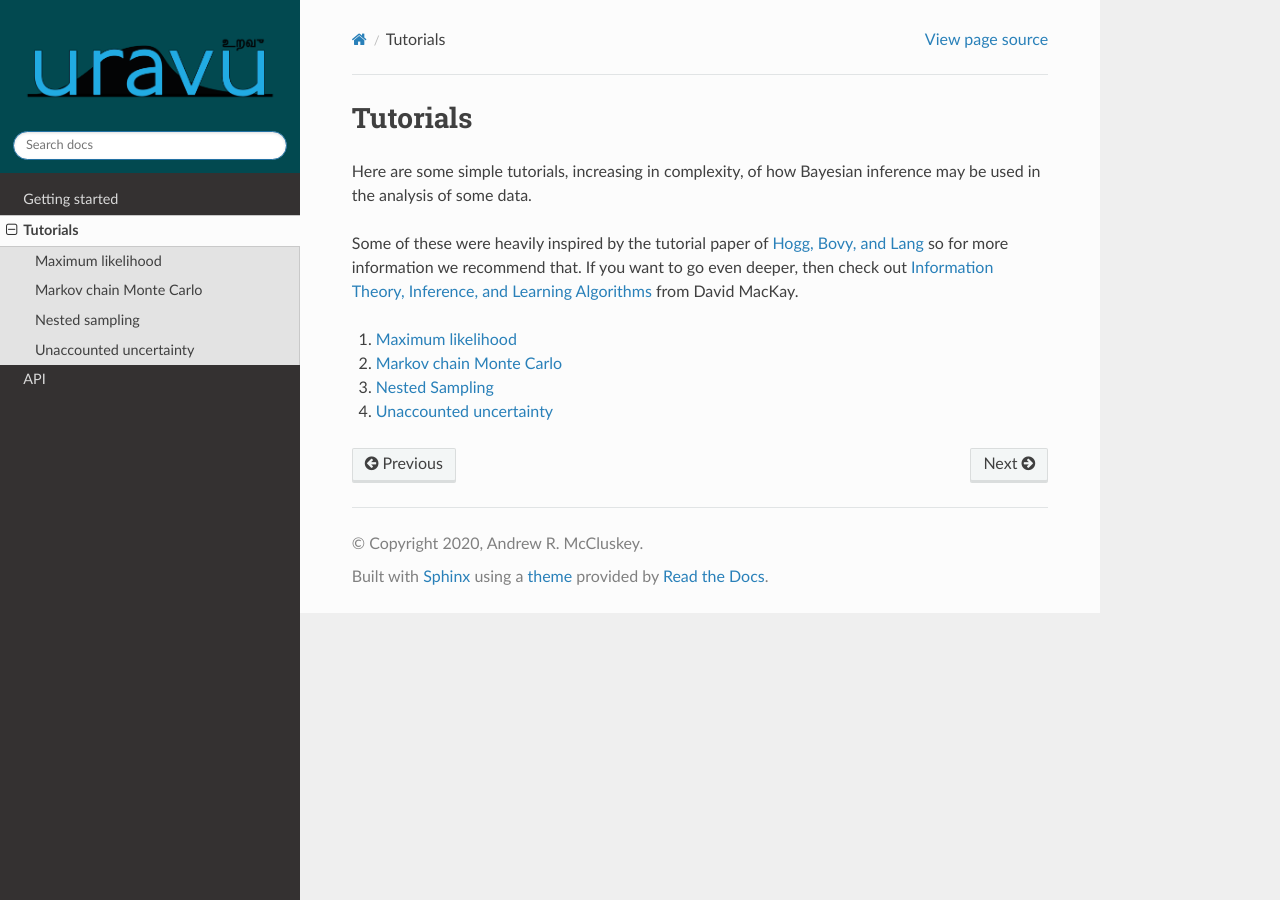
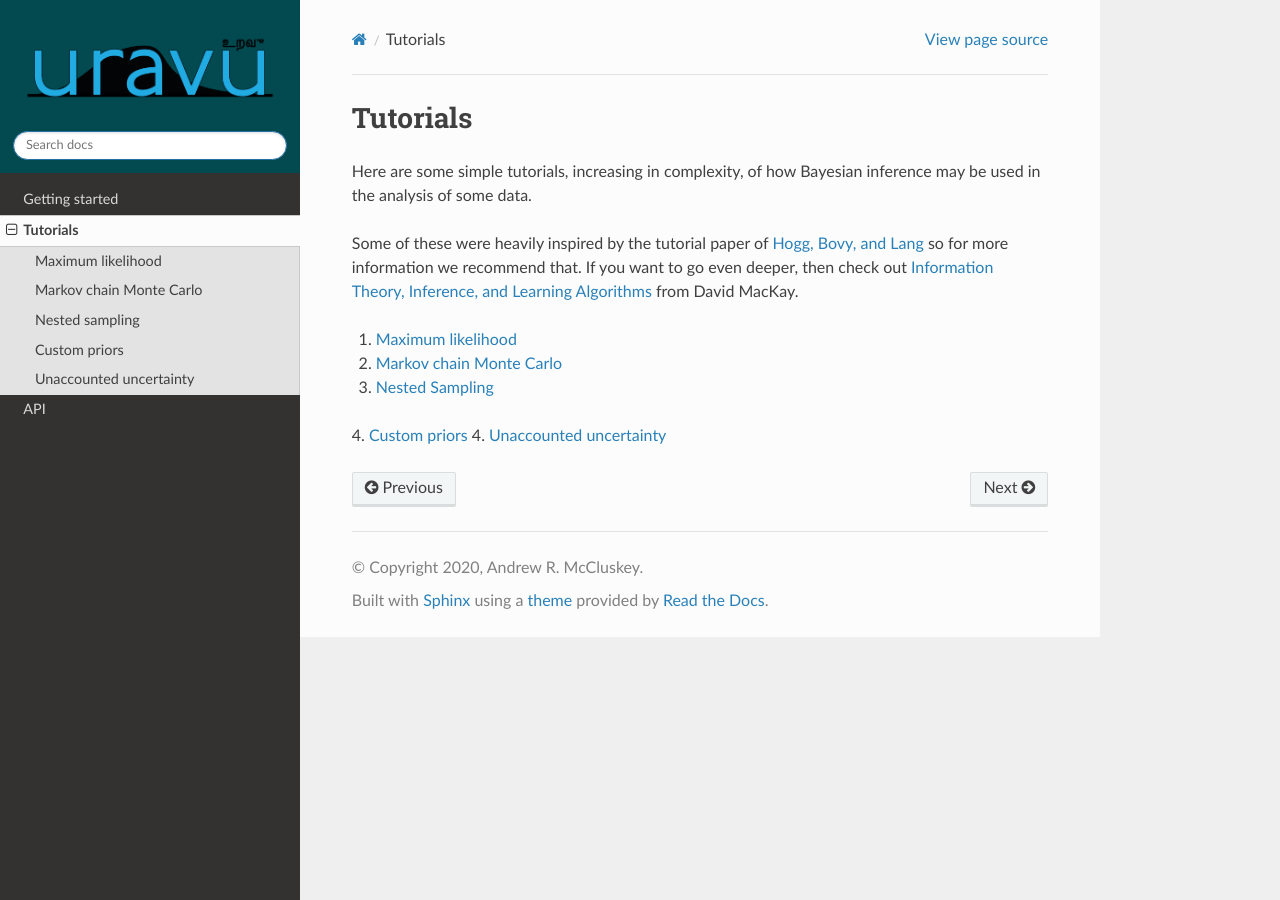
Before and after one commit to arm61/uravu, a Sphinx documentation site: the page built from docs/source/tutorials.rst, in a window 1280 px wide. Built offline with Sphinx 7.4.7 and the Read the Docs theme 2.0.0, drawn with Linux system fonts in a browser that asks for light colours; formulas are drawn with MathJax 3.

Commit message:
first draft of custom priors

```diff
--- a/docs/source/tutorials.rst
+++ b/docs/source/tutorials.rst
@@ -9,6 +9,7 @@ If you want to go even deeper, then check out `Information Theory, Inference, an
 1. `Maximum likelihood`_
 2. `Markov chain Monte Carlo`_
 3. `Nested Sampling`_
+4. `Custom priors`_
 4. `Unaccounted uncertainty`_
 
 
@@ -19,6 +20,7 @@ If you want to go even deeper, then check out `Information Theory, Inference, an
    max_likelihood
    mcmc
    nested_sampling
+   custom_priors
    unaccounted_uncertainty
 
 
@@ -27,4 +29,5 @@ If you want to go even deeper, then check out `Information Theory, Inference, an
 .. _Maximum likelihood: ./max_likelihood.html
 .. _Markov chain Monte Carlo: ./mcmc.html
 .. _Nested Sampling: ./nested_sampling.html
+.. _Custom priors: ./custom_priors.html
 .. _Unaccounted uncertainty: ./unaccounted_uncertainty.html
```
Also changed, not shown: docs/source/custom_priors.ipynb (added).
